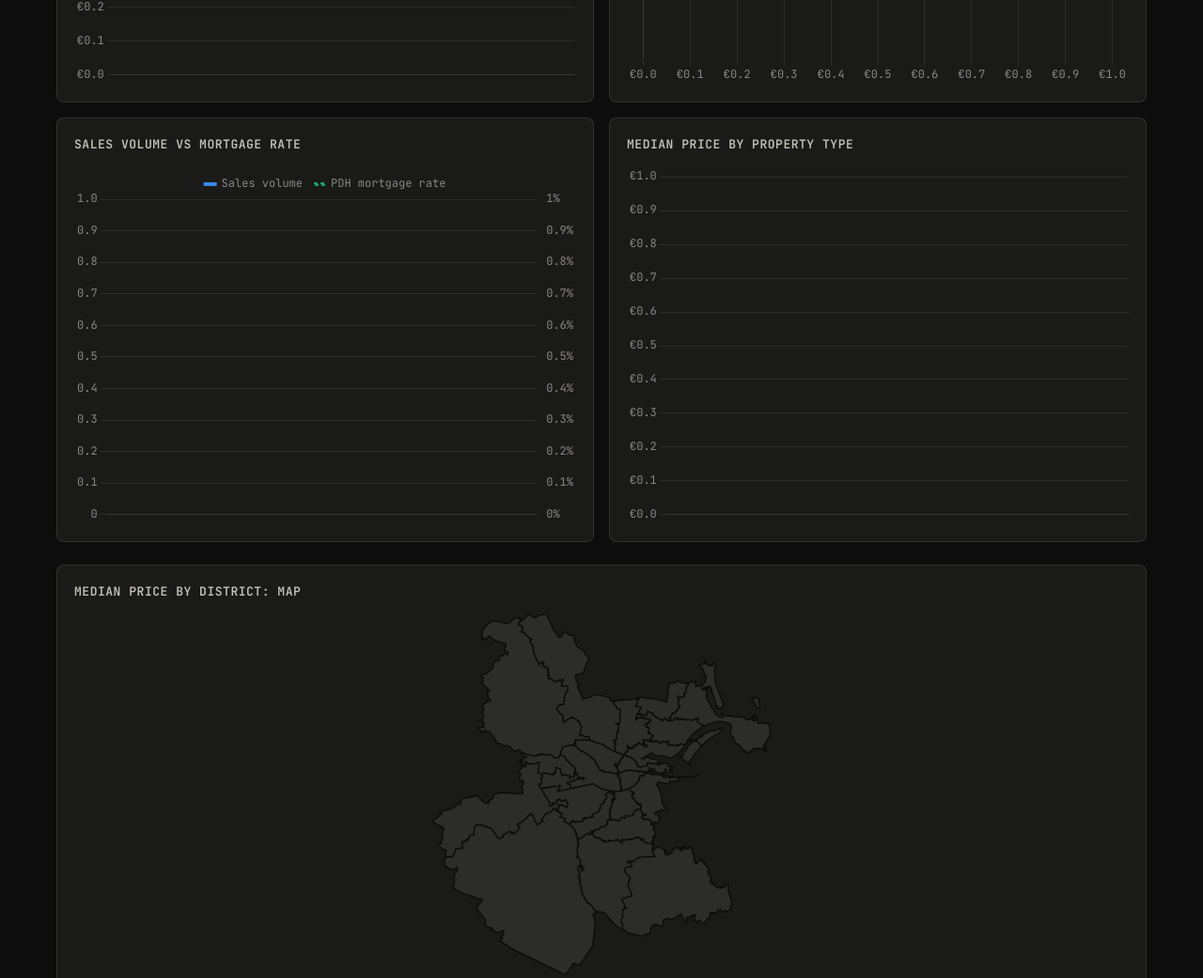
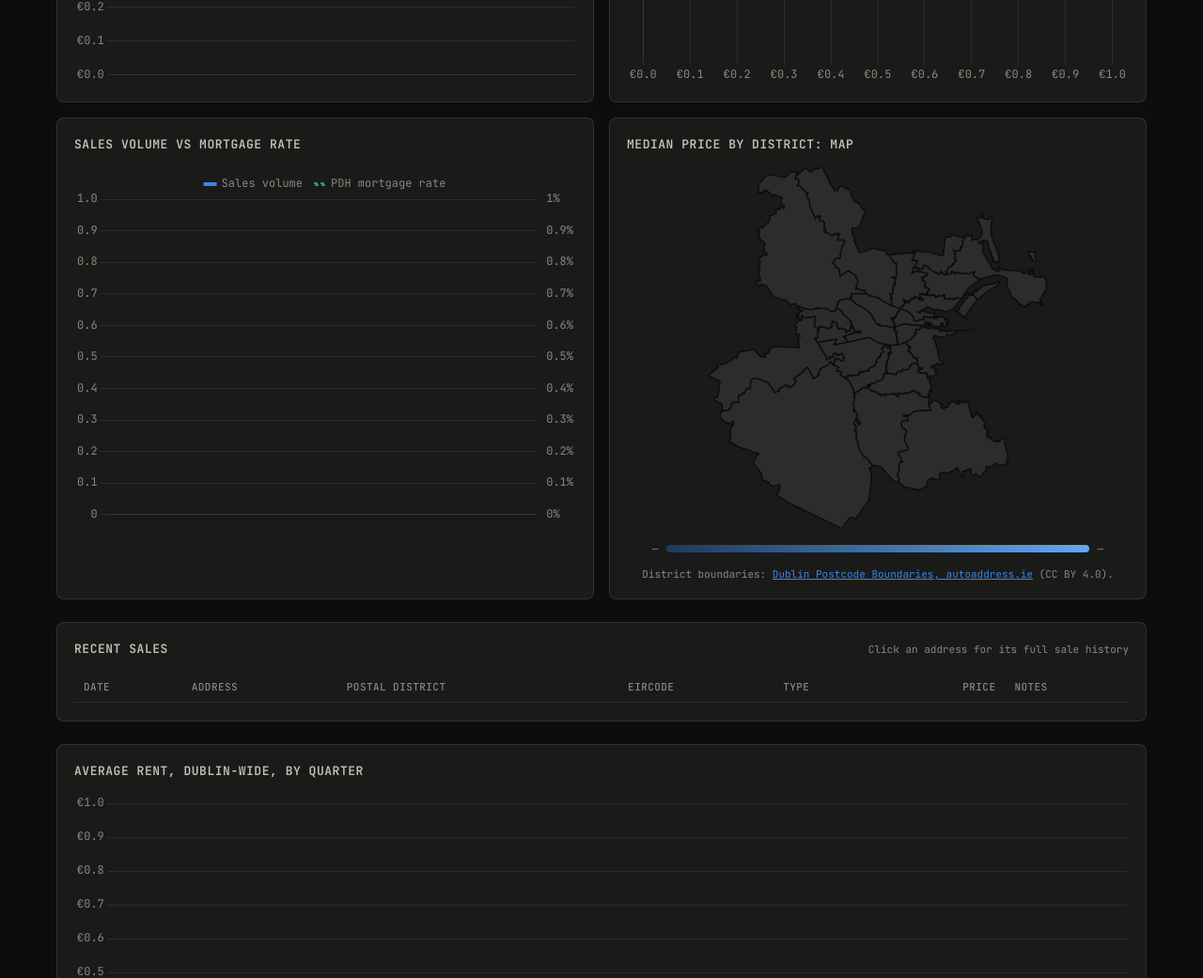
Before and after one commit to stefan-bc/dublin-properties, a website with bundled scripts: page index.html in a window 1280 px wide. Shown: the part 780-1821 px from the top of the page at 94% size. Built offline with nearby package versions, Linux system fonts and the light colour scheme; some packages are replaced by stand-ins of ours; no server answers; the database is empty.

Commit message:
Remove property-type chart, move the map into its place
The "Median price by property type" bar chart is gone (renderType,
mergeTypeRows, and the card-type DOM/CSS all removed) — the property-type
filter dropdown is untouched, only the chart went. The district map now
sits where that chart was, inside the two-column charts grid alongside
quarterly/rate/district, rather than as its own large standalone section
below. It already fits the same footprint after the earlier resize to
~360px.

```diff
--- a/app.js
+++ b/app.js
@@ -122,26 +122,6 @@ function propertyTypeLabel(raw) {
   return PROPERTY_TYPE_LABELS[raw] || raw;
 }
 
-// Groups aggregate-view rows (raw property_type, one row per source string)
-// into the merged English labels above. The median is a count-weighted mean
-// of the sub-medians — not a true recomputed median, but with the Irish-
-// language variants at <0.1% of rows the difference is immaterial, and this
-// only runs against ~4 pre-aggregated rows, not the full dataset.
-function mergeTypeRows(rows) {
-  const byLabel = new Map();
-  for (const r of rows) {
-    const label = propertyTypeLabel(r.property_type);
-    if (!byLabel.has(label)) byLabel.set(label, { property_type: label, totalPrice: 0, sale_count: 0 });
-    const entry = byLabel.get(label);
-    entry.totalPrice += r.median_price * r.sale_count;
-    entry.sale_count += r.sale_count;
-  }
-  return [...byLabel.values()].map((e) => ({
-    property_type: e.property_type,
-    median_price: e.totalPrice / e.sale_count,
-  }));
-}
-
 // Same merge, but keeps the underlying raw source strings per label so the
 // property-type <select> can filter on all of them at once (see runFilteredView).
 function buildTypeOptions(rows) {
@@ -295,7 +275,7 @@ const RESULT_LIMIT = 200;
 const RECENT_LIMIT = 50;
 const RECENT_PAGE_SIZE = 50;
 
-let quarterlyChart, districtChart, typeChart, rateChart, rentChart;
+let quarterlyChart, districtChart, rateChart, rentChart;
 let recentScrollObserver = null;
 let recentOffset = 0;
 let recentExhausted = false;
@@ -682,37 +662,6 @@ function renderMap(rows) {
 
     svg.appendChild(path);
   }
-}
-
-function renderType(rows) {
-  const ctx = document.getElementById('chart-type');
-  typeChart = upsertChart(typeChart, ctx, {
-    type: 'bar',
-    data: {
-      labels: rows.map((r) => propertyTypeLabel(r.property_type)),
-      datasets: [
-        {
-          data: rows.map((r) => Math.round(r.median_price)),
-          backgroundColor: [palette.series1, palette.series2],
-          borderRadius: 4,
-          maxBarThickness: 48,
-        },
-      ],
-    },
-    options: {
-      responsive: true,
-      maintainAspectRatio: false,
-      interaction: { mode: 'index', intersect: false },
-      plugins: {
-        legend: { display: false },
-        tooltip: {
-          ...tooltipBase(),
-          callbacks: { label: (ctx) => eur.format(ctx.parsed.y) },
-        },
-      },
-      scales: baseScales(),
-    },
-  });
 }
 
 // Fetched once and shared by both loadDefaultView and runFilteredView — it's
@@ -845,14 +794,13 @@ function renderRateOverlay(quarterlyRows, rateSeries) {
   });
 }
 
-// A single address is always exactly one district and one property type, so
-// those two charts are structurally meaningless there — hide them rather than
-// show a one-bar "chart" that isn't telling the reader anything. The quarterly
+// A single address is always exactly one district, so the district chart
+// (and map) is structurally meaningless there — hide it rather than show a
+// one-bar "chart" that isn't telling the reader anything. The quarterly
 // chart is repurposed into that address's own raw price history (or hidden
 // too, honestly, if there's only one sale to plot).
 function setChartsMode(mode, rows = []) {
   const districtCard = document.getElementById('card-district');
-  const typeCard = document.getElementById('card-type');
   const mapCard = document.getElementById('card-map');
   const rateCard = document.getElementById('card-rate');
   const quarterlyCard = document.getElementById('card-quarterly');
@@ -861,7 +809,6 @@ function setChartsMode(mode, rows = []) {
 
   if (mode === 'address') {
     districtCard.hidden = true;
-    typeCard.hidden = true;
     mapCard.hidden = true; // same reasoning as the district bar chart — one address is one district
     rateCard.hidden = true; // the national mortgage rate isn't meaningful next to one address's own history
     quarterlyHeading.textContent = 'Price history for this address';
@@ -875,7 +822,6 @@ function setChartsMode(mode, rows = []) {
     }
   } else {
     districtCard.hidden = false;
-    typeCard.hidden = false;
     mapCard.hidden = false;
     rateCard.hidden = false;
     quarterlyCard.hidden = false;
@@ -1424,7 +1370,6 @@ async function loadDefaultView() {
   renderQuarterly(quarterly);
   renderDistrict(district);
   renderMap(district);
-  renderType(mergeTypeRows(type));
   renderRateOverlay(quarterly, rateSeries);
   renderTable(recent, RECENT_LIMIT);
   setupRecentInfiniteScroll(
@@ -1578,7 +1523,6 @@ function applyStatsPayload(agg, rateSeries) {
   renderQuarterly(agg.quarterly);
   renderDistrict(agg.districts);
   renderMap(agg.districts);
-  renderType(mergeTypeRows(agg.types));
   renderRateOverlay(agg.quarterly, rateSeries);
 }
 
--- a/index.html
+++ b/index.html
@@ -85,17 +85,11 @@
         <h2>Median price by district</h2>
         <canvas id="chart-district" role="img" aria-label="Bar chart of median sale price by Dublin postal district"></canvas>
       </div>
-      <div class="chart-card" id="card-type">
-        <h2>Median price by property type</h2>
-        <canvas id="chart-type" role="img" aria-label="Bar chart of median sale price by property type"></canvas>
-      </div>
       <div class="chart-card" id="card-rate">
         <h2>Sales volume vs mortgage rate</h2>
         <canvas id="chart-rate" role="img" aria-label="Line chart comparing quarterly sales volume against the PDH mortgage new-business rate"></canvas>
       </div>
-    </section>
-
-    <section class="chart-card map-card" id="card-map">
+      <div class="chart-card map-card" id="card-map">
         <div class="map-card-head">
           <h2>Median price by district: map</h2>
         </div>
@@ -112,6 +106,7 @@
         <p class="table-hint map-source">
           District boundaries: <a href="https://zenodo.org/records/4589220" target="_blank" rel="noopener">Dublin Postcode Boundaries, autoaddress.ie</a> (CC BY 4.0).
         </p>
+      </div>
     </section>
 
     <section class="table-card">
--- a/style.css
+++ b/style.css
@@ -391,9 +391,9 @@ a {
 
 /* Two explicit columns, each holding a related pair stacked top/bottom:
    quarterly price + the rate-overlay chart share a time-series x-axis on the
-   left, district + property-type price breakdowns pair on the right — rather
-   than auto-fit's four-in-a-row-then-one-orphaned-below layout. Placement is
-   by id (below) so it doesn't depend on DOM order. */
+   left, the district bar chart + district map pair on the right (same data,
+   two views of it) — rather than auto-fit's four-in-a-row layout. Placement
+   is by id (below) so it doesn't depend on DOM order. */
 .charts-grid {
   display: grid;
   grid-template-columns: repeat(2, 1fr);
@@ -404,7 +404,7 @@ a {
 #card-quarterly { grid-column: 1; grid-row: 1; }
 #card-rate      { grid-column: 1; grid-row: 2; }
 #card-district  { grid-column: 2; grid-row: 1; }
-#card-type      { grid-column: 2; grid-row: 2; }
+#card-map       { grid-column: 2; grid-row: 2; }
 
 .chart-card {
   background: var(--surface);
@@ -436,10 +436,6 @@ a {
 
 .chart-card canvas {
   max-height: 380px;
-}
-
-.map-card {
-  margin-bottom: 24px;
 }
 
 .map-card-head {
@@ -771,7 +767,7 @@ tbody tr:hover {
   #card-quarterly,
   #card-rate,
   #card-district,
-  #card-type {
+  #card-map {
     grid-column: auto;
     grid-row: auto;
   }
```
Lines whose indentation alone changed are shown as unchanged.
